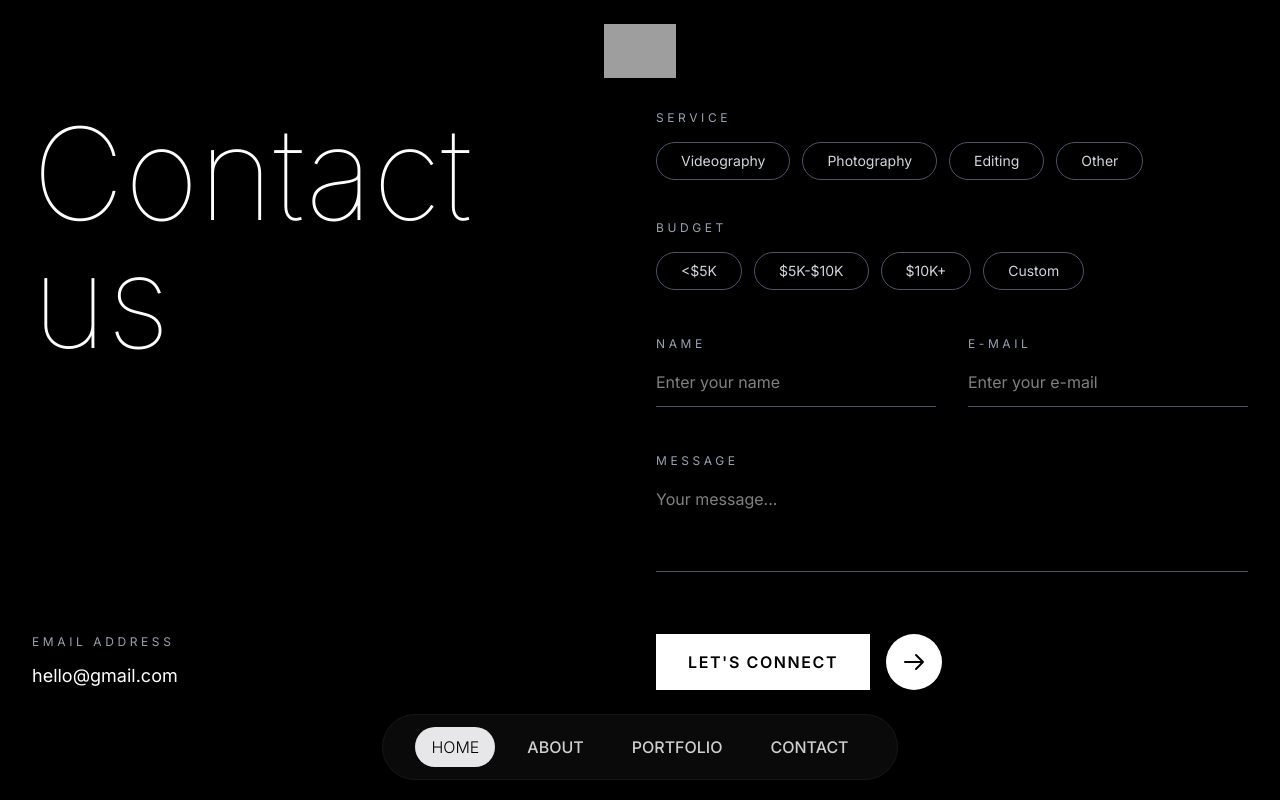
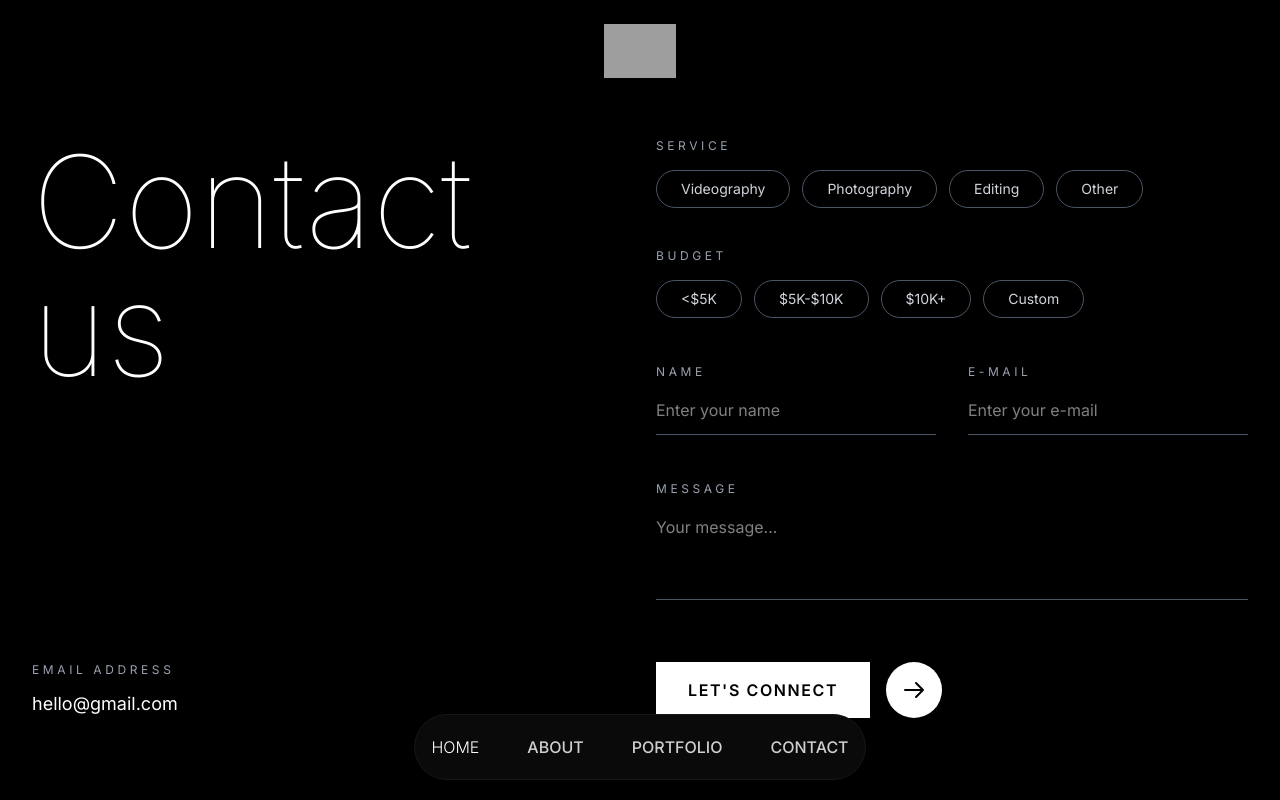
Before and after one commit to 404annas/warp-animated, a React (Vite) app: page /contact in a window 1280 px wide. Shown: the top 800 px of the page. Built offline with nearby package versions, Linux system fonts and the light colour scheme; grey boxes are pictures that could not be loaded.

Commit message:
Feat:done the overall things

```diff
--- a/src/components/Contact.jsx
+++ b/src/components/Contact.jsx
@@ -61,7 +61,7 @@ const Contact = () => {
   };
 
   return (
-    <div className="bg-black text-white min-h-screen flex items-center justify-center px-4 sm:px-6 lg:px-8 py-16">
+    <div className="bg-black pt-30 text-white min-h-screen flex items-center justify-center px-4 sm:px-6 lg:px-8 py-16">
       <div className="w-full max-w-7xl mx-auto grid grid-cols-1 lg:grid-cols-2 gap-16 lg:gap-8">
         {/* Left Section: Contact Info */}
         <div className="flex flex-col justify-between">
--- a/src/components/Navbar.jsx
+++ b/src/components/Navbar.jsx
@@ -17,24 +17,24 @@ const Navbar = () => {
 
       {/* Bottom Navigation */}
       <div className="fixed bottom-4 sm:bottom-5 left-1/2 transform -translate-x-1/2 z-50 w-full  sm:px-0">
-        <ul className="flex justify-center flex-wrap gap-2 sm:gap-4 bg-[#0A0A0A] backdrop-blur-md px-4 sm:px-8 py-2 sm:py-3 rounded-full text-xs sm:text-sm md:text-base font-medium border border-[#171717] max-w-max mx-auto">
+        <ul className="flex justify-center flex-wrap gap-2 sm:gap-4 bg-[#0A0A0A] backdrop-blur-md  py-2 sm:py-3 rounded-full text-xs sm:text-sm md:text-base font-medium border border-[#171717] max-w-max mx-auto">
           <HashLink smooth to="/#home">
-            <li className="hover:text-[#000000] cursor-pointer uppercase font-light transition bg-[#E7E7E9] px-3 sm:px-4 py-1.5 sm:py-2 rounded-full">
+            <li className="hover:text-black text-white cursor-pointer uppercase font-light transition hover:bg-[#E7E7E9] px-3 sm:px-4 py-1.5 sm:py-2 rounded-full">
               Home
             </li>
           </HashLink>
           <HashLink smooth to="/#about">
-            <li className="hover:text-[#969696] transition-colors duration-300 cursor-pointer uppercase px-3 sm:px-4 py-1.5 sm:py-2 text-[#CFCFCF] rounded-full">
+            <li className="hover:text-black hover:bg-white transition-colors duration-300 cursor-pointer uppercase px-3 sm:px-4 py-1.5 sm:py-2 text-[#CFCFCF] rounded-full">
               About
             </li>
           </HashLink>
           <HashLink smooth to="/#portfolio">
-            <li className="hover:text-[#969696] transition-colors duration-300 cursor-pointer uppercase px-3 sm:px-4 py-1.5 sm:py-2 text-[#CFCFCF] rounded-full">
+            <li className="hover:text-black hover:bg-white transition-colors duration-300 cursor-pointer uppercase px-3 sm:px-4 py-1.5 sm:py-2 text-[#CFCFCF] rounded-full">
               Portfolio
             </li>
           </HashLink>
           <Link to="/contact">
-            <li className="hover:text-[#969696] transition-colors duration-300 cursor-pointer uppercase px-3 sm:px-4 py-1.5 sm:py-2 text-[#CFCFCF] rounded-full">
+            <li className="hover:text-black hover:bg-white transition-colors duration-300 cursor-pointer uppercase px-3 sm:px-4 py-1.5 sm:py-2 text-[#CFCFCF] rounded-full">
               Contact
             </li>
           </Link>
```
